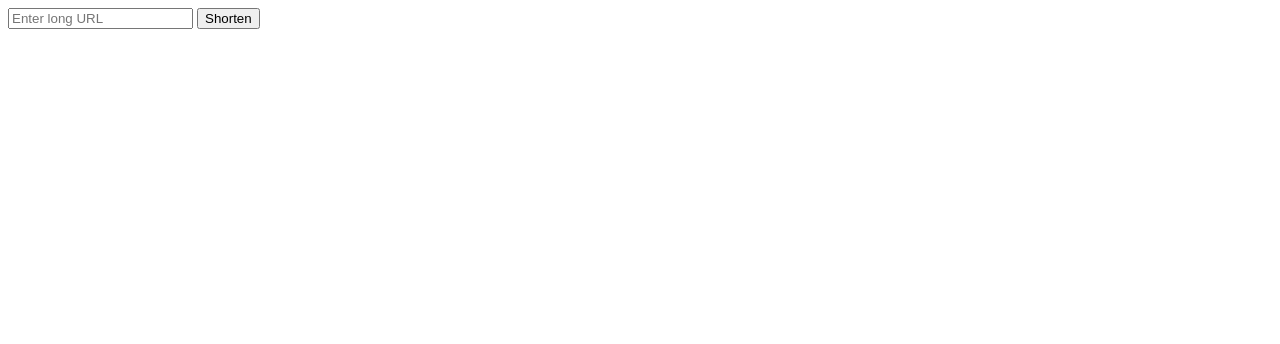
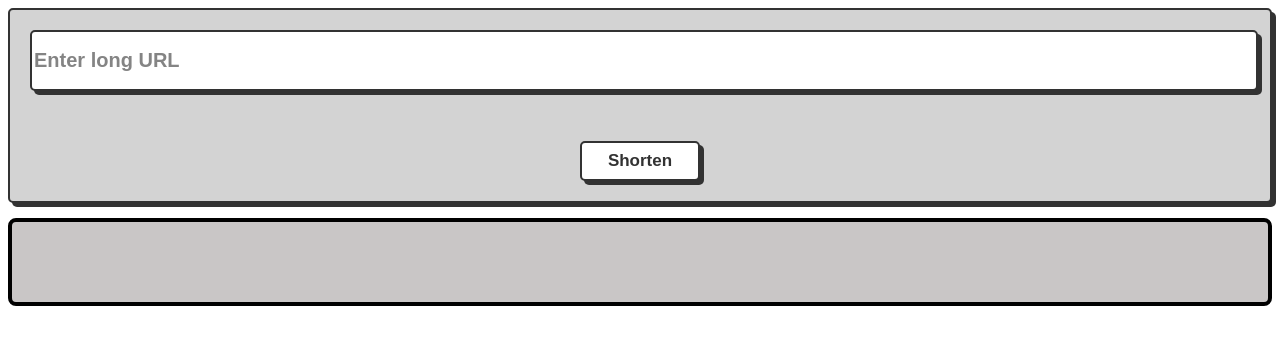
Before and after one commit to SwarajAnand/BackendWithNodePrep, a plain HTML site: page FrontEndForBackend/UrlShortnerFrontEnd/index.html in a window 1280 px wide. Drawn offline with Linux system fonts and the light colour scheme.

Commit message:
Connection done and working fine

```diff
--- a/FrontEndForBackend/UrlShortnerFrontEnd/index.html
+++ b/FrontEndForBackend/UrlShortnerFrontEnd/index.html
@@ -5,18 +5,98 @@
     <meta name="viewport" content="width=device-width, initial-scale=1.0" />
     <title>URL Shortener</title>
   </head>
+
+  <style>
+    .form {
+      --input-focus: #2d8cf0;
+      --font-color: #323232;
+      --font-color-sub: #666;
+      --bg-color: #fff;
+      --main-color: #323232;
+      padding: 20px;
+      background: lightgrey;
+      display: flex;
+      flex-direction: column;
+      align-items: flex-start;
+      justify-content: center;
+      border-radius: 5px;
+      border: 2px solid var(--main-color);
+      box-shadow: 4px 4px var(--main-color);
+      margin-bottom: 15px;
+    }
+
+    .input {
+      width: 100%;
+      height: 55px;
+      border-radius: 5px;
+      border: 2px solid var(--main-color);
+      background-color: var(--bg-color);
+      box-shadow: 4px 4px var(--main-color);
+      font-size: 20px;
+      font-weight: 600;
+      color: var(--font-color);
+      outline: none;
+    }
+
+    .input::placeholder {
+      color: var(--font-color-sub);
+      opacity: 0.8;
+    }
+
+    .input:focus {
+      border: 2px solid var(--input-focus);
+    }
+
+    .button-log:active,
+    .button-confirm:active {
+      box-shadow: 0px 0px var(--main-color);
+      transform: translate(3px, 3px);
+    }
+
+    .button-confirm {
+      margin: 50px auto 0 auto;
+      width: 120px;
+      height: 40px;
+      border-radius: 5px;
+      border: 2px solid var(--main-color);
+      background-color: var(--bg-color);
+      box-shadow: 4px 4px var(--main-color);
+      font-size: 17px;
+      font-weight: 600;
+      color: var(--font-color);
+      cursor: pointer;
+    }
+
+    .ans,
+    a {
+      min-height: 60px;
+      text-decoration: none;
+      border-radius: 8px;
+      background-color: #c9c6c6;
+      color: black;
+      font-size: 25px;
+      font-weight: 600;
+      padding: 10px;
+      margin: 10px 0;
+    }
+
+    .ans{
+      border: black solid 4px;
+    }
+  </style>
   <body>
-    <form id="urlForm">
+    <form id="urlForm" class="form">
       <input
+        class="input"
         type="text"
         name="longUrl"
         id="longUrl"
         placeholder="Enter long URL"
         required
       />
-      <button type="submit">Shorten</button>
+      <button type="submit" class="button-confirm">Shorten</button>
     </form>
-    <div id="result"></div>
+    <div id="result" class="ans"></div>
     <div id="error" style="color: red;"></div>
 
     <script>
```
